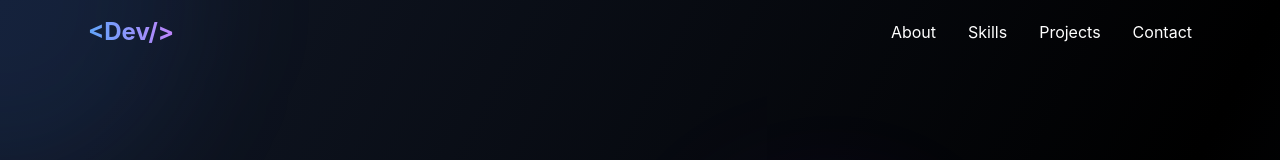
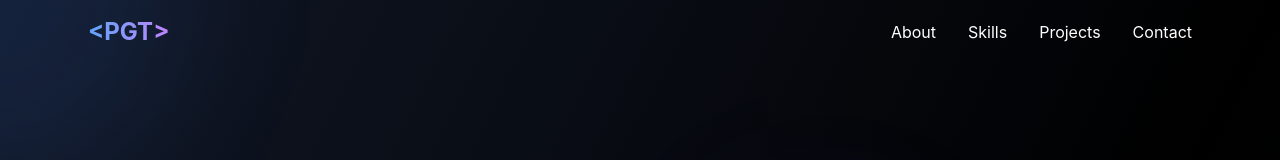
Before and after one commit to Patgdetorres/patgdetorres.com, a React (Create React App) app: page / in a window 1280 px wide. Shown: the top 160 px of the page. Built offline with nearby package versions, Linux system fonts and the light colour scheme.

Commit message:
Update App.tsx

```diff
--- a/src/App.tsx
+++ b/src/App.tsx
@@ -70,7 +70,7 @@ const ProgrammingPortfolio = () => {
       <nav className={`fixed top-0 w-full z-50 transition-all duration-300 ${isScrolled ? 'bg-black/80 backdrop-blur-lg border-b border-gray-800' : ''}`}>
         <div className="max-w-6xl mx-auto px-6 py-4 flex justify-between items-center">
           <div className="text-2xl font-bold bg-gradient-to-r from-blue-400 to-purple-400 bg-clip-text text-transparent">
-            {'<Dev/>'}
+            {'<PGT>'}
           </div>
           <div className="hidden md:flex space-x-8">
             {['About', 'Skills', 'Projects', 'Contact'].map((item) => (
```
